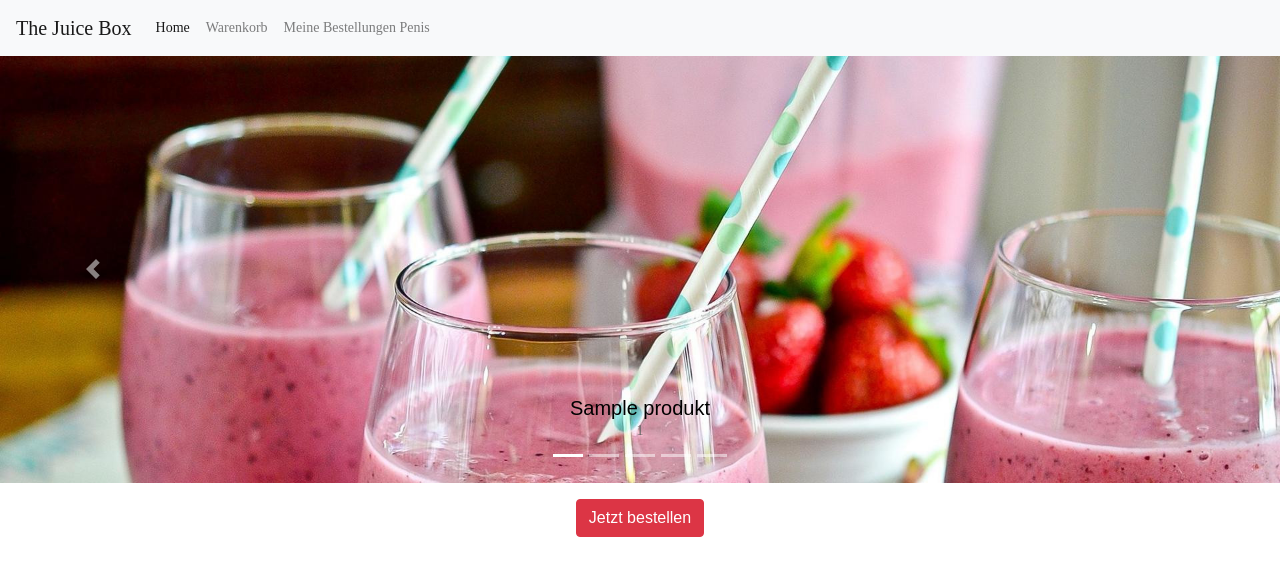
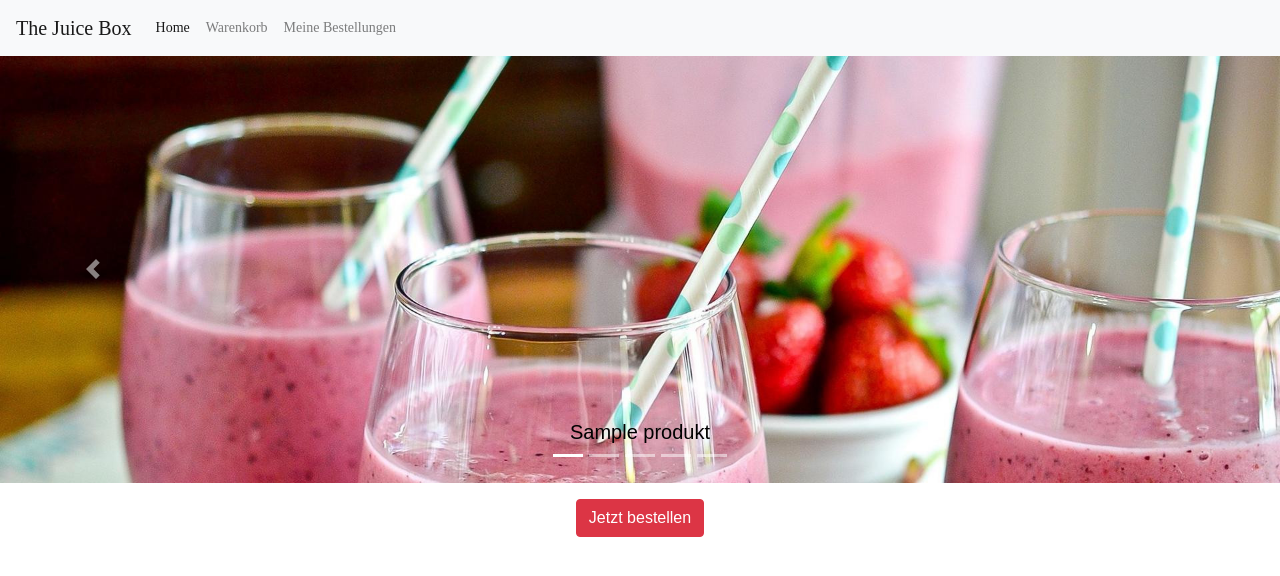
Before and after one commit to pollokc/Web-Programmierung-Shop, a PHP site: page /Web-Programmierung-Shop/geheim.php in a window 1280 px wide. Shown: the top 576 px of the page. Run offline with PHP 8.4, Linux system fonts and the light colour scheme; the visitor is signed in with stand-in values (Sample User, id 1); tables that the repository leaves empty hold one stand-in row (values such as "Sample post").

Commit message:
Kriterien Projekt

```diff
--- a/geheim.php
+++ b/geheim.php
@@ -50,7 +50,7 @@
     <div class="navbar-nav">
       <a class="nav-item nav-link active" href="#">Home <span class="sr-only">(current)</span></a>
       <a class="nav-item nav-link" href="#">Warenkorb</a>
-      <a class="nav-item nav-link" href="#">Meine Bestellungen Penis </a>
+      <a class="nav-item nav-link" href="#">Meine Bestellungen</a>
     </div>
   </div>
 </nav>
@@ -72,7 +72,7 @@
             <div class="carousel-caption d-none d-md-block">
 
             <h5 style="color:#000"><?php echo $product["produktname"]?></h5>
-            <p><?php echo $product["preis"]?></p>
+            <!-- <p><//?php echo $product["preis"]?></p> -->
             </div>
         </div>
         <?php endforeach; ?>
@@ -93,7 +93,6 @@
     <!-- Button trigger modal -->
 <center><button type="button" class="btn btn-danger mt-3" data-toggle="modal" data-target="#exampleModal">
  Jetzt bestellen
-</button>
 </center>
 <!-- Modal -->
 <form action="warenkorb.php" method="post">
@@ -156,6 +155,7 @@
     <script src="vendor/daterangepicker/daterangepicker.js"></script>
     <script src="vendor/countdowntime/countdowntime.js"></script>
     <script src="js/main.js"></script>
+    <script src="js/probe.js"></script>
 
 </body>
 </hmtl>
```
Also changed, not shown: 1 other file.
